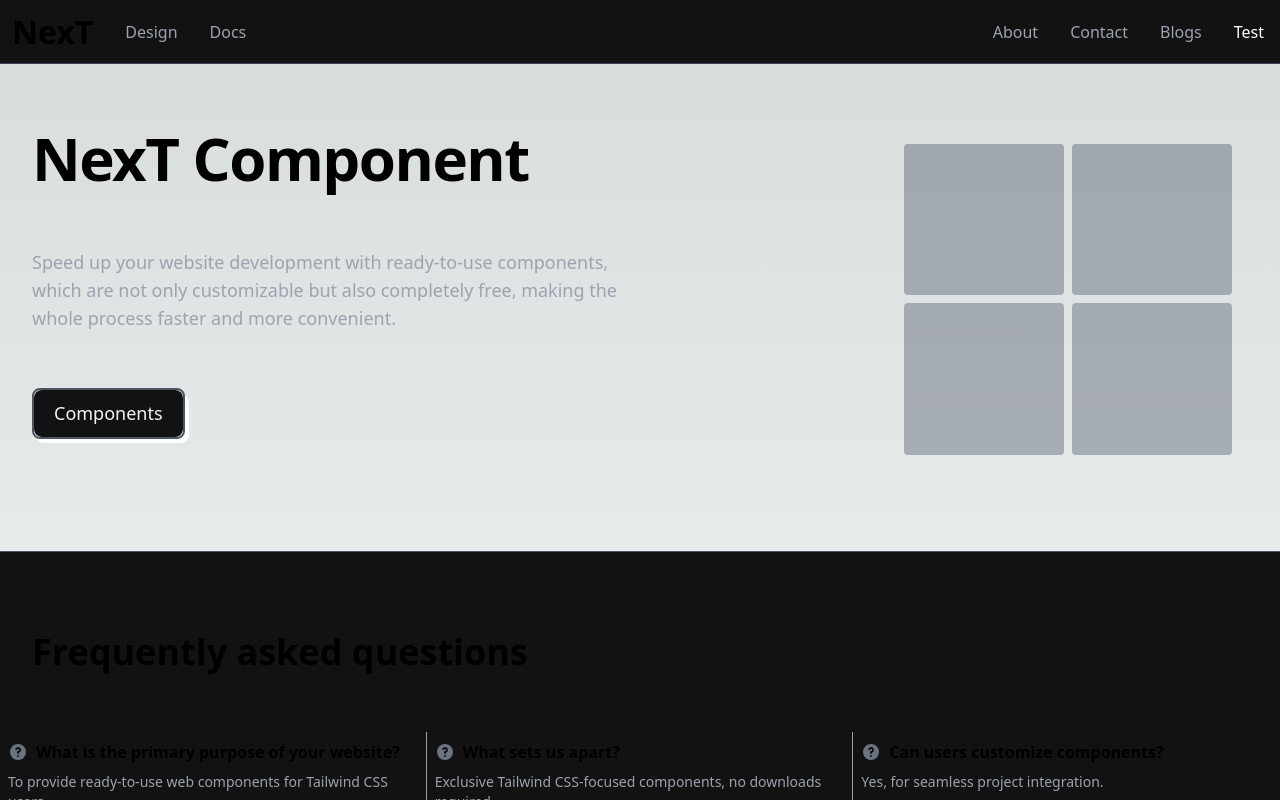
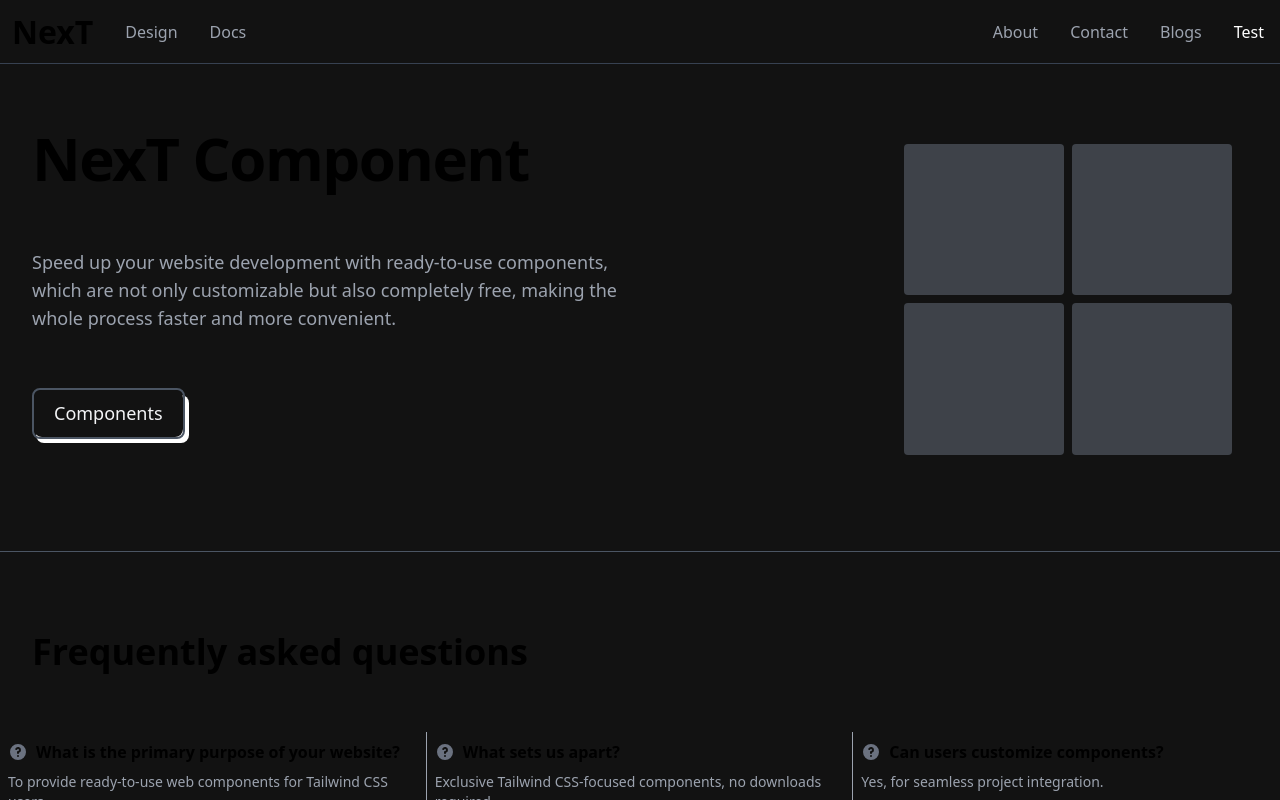
Before and after one commit to justizha/NucleousUI, a Next.js app: page / in a window 1280 px wide. Shown: the top 800 px of the page. Built offline with nearby package versions, Linux system fonts and the light colour scheme.

Commit message:
some fixes

```diff
--- a/src/app/layout.tsx
+++ b/src/app/layout.tsx
@@ -1,5 +1,5 @@
-import NavBar from '@/components/NavBar';
 import Link from 'next/link';
+import NavBar from '../components/NavBar';
 import './globals.css';
 export const metadata = {
   title: 'NextComponent',
@@ -9,7 +9,7 @@ export default function RootLayout({ children }) {
   return (
     <html lang="en">
       <body>
-        <main className=''>
+        <main className='bg-main-black'>
           <NavBar>
           </NavBar>
           {children}
--- a/src/app/page.tsx
+++ b/src/app/page.tsx
@@ -1,12 +1,11 @@
 import Head from "next/head"
 import Faq from "./sections/Faq"
 import Hero from "./sections/Hero"
-
 export default function Home() {
   return (
     <>
       <Head>
-        <link rel="icon" href="/favicon.ico" />
+        <link rel="icon" href="favicon.ico" />
       </Head>
       <Hero />
       <Faq />
--- a/src/app/sections/Guide.tsx
+++ /dev/null
@@ -1,8 +0,0 @@
-
-export default function Guide() {
-    return (
-        <h1 className="text-white">
-            this is guide section
-        </h1>
-    )
-}
--- a/src/app/sections/Hero.tsx
+++ b/src/app/sections/Hero.tsx
@@ -1,4 +1,4 @@
-import Button from "@/components/Button";
+import Button from "../../components/Button";
 
 export default function Hero() {
     return (
--- /dev/null
+++ b/src/components/SideBar.tsx
@@ -0,0 +1,10 @@
+import { Menu, Transition } from "@headlessui/react"
+export default function SideBar() {
+    return (
+        <Menu>
+            <Transition>
+
+            </Transition>
+        </Menu>
+    )
+}
```
